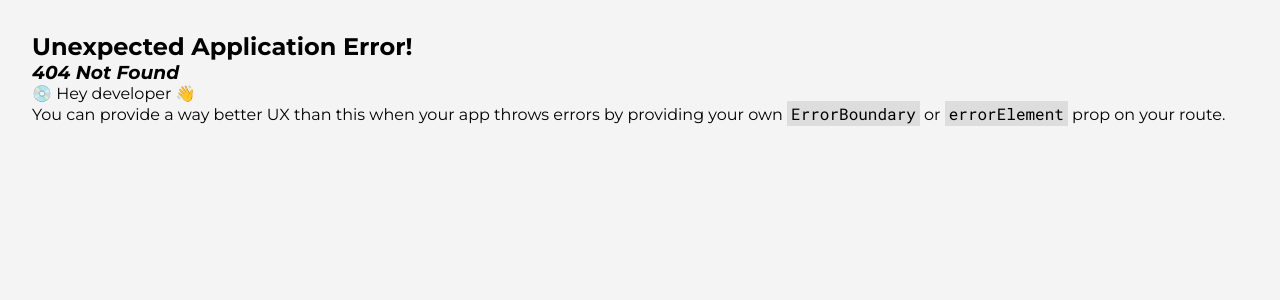
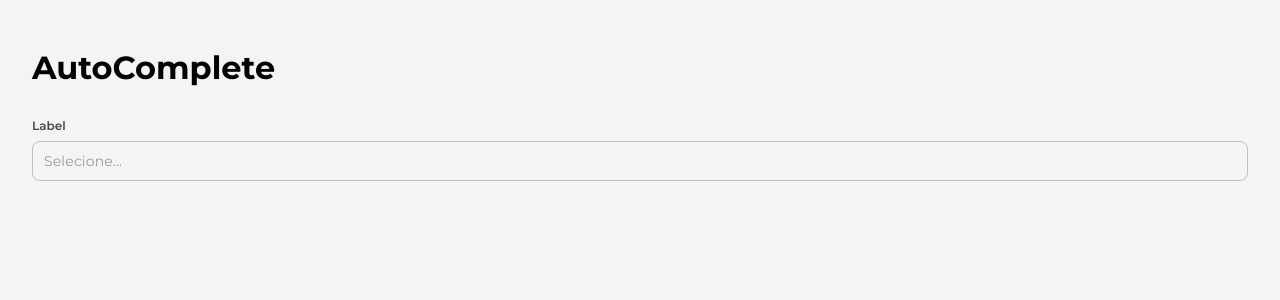
Before and after one commit to Makson19/components, a React (Vite) app: page /autocomplete in a window 1280 px wide. Before the commit this address had no page. Shown: the top 300 px of the page. Built offline with nearby package versions, Linux system fonts and the light colour scheme.

Commit message:
feat: add autocomplete component

```diff
--- a/package.json
+++ b/package.json
@@ -16,8 +16,10 @@
     "@emotion/styled": "^11.14.1",
     "@mui/icons-material": "^7.3.7",
     "@mui/material": "^7.3.7",
+    "final-form": "^5.0.0",
     "react": "^19.2.0",
     "react-dom": "^19.2.0",
+    "react-final-form": "^7.0.0",
     "react-router": "^7.13.0"
   },
   "devDependencies": {
--- /dev/null
+++ b/src/components/AutoComplete.tsx
@@ -0,0 +1,109 @@
+import React from 'react';
+import { Autocomplete as AutoCompleteComponent, TextField } from '@mui/material';
+import './styles/AutoComplete.styles.css';
+
+type IValue = { [key: string]: any } | any;
+
+interface IAutoCompleteProps {
+  label?: string;
+  labelPosition?: 'top' | 'left';
+  options: any[];
+  freeSolo?: boolean;
+  placeholder?: string;
+  inputProps?: React.ComponentProps<'input'>;
+  autoCompleteProps?: any;
+  meta?: { touched?: boolean, error?: string };
+  fetchOptions?: (param: any) => Promise<void>;
+}
+
+const AutoComplete = (props: IAutoCompleteProps) => {
+  const { label, labelPosition = 'top', options, freeSolo, inputProps, meta, placeholder, autoCompleteProps, fetchOptions } = props;
+  const inputRef = React.useRef<HTMLInputElement>(null);
+  // const [autoCompleteKey, setAutoCompleteKey] = React.useState(new Date().toISOString());
+  const [inputValue, setInputValue] = React.useState('');
+
+  // React.useEffect(() => {
+  //   if (inputProps?.value === '') {
+  //     setAutoCompleteKey(new Date().toISOString());
+  //   }
+  // }, [inputProps?.value])
+
+  React.useEffect(() => {
+    if (!fetchOptions) return;
+
+    // if (inputValue === '') {
+    //   setAutoCompleteKey(new Date().toISOString());
+    // }
+
+    const handler = setTimeout(() => {
+      if (inputValue && inputValue.length > 0) {
+        fetchOptions(inputValue);
+      }
+    }, 500); // delay de 500ms
+
+    return () => {
+      clearTimeout(handler);
+    };
+  }, [inputValue]);
+
+  return (
+    <div>
+      <div
+        className={
+          'ft-autocomplete-container' +
+          ` label-pos-${labelPosition}`
+        }
+      >
+        {label && (
+          <label htmlFor={inputProps?.id} className='ft-autocomplete-label'>{label}</label>
+        )}
+        <div className='ft-input-wrapper'>
+          <AutoCompleteComponent
+            {...autoCompleteProps}
+            // key={autoCompleteKey}
+            freeSolo={freeSolo}
+            options={options}
+            // disableClearable
+            selectOnFocus
+            clearText='Limpar campo'
+            loadingText='Carregando...'
+            noOptionsText='Sem opções'
+            getOptionLabel={(option: IValue) => option?.label}
+            // filterOptions={(x) => x}
+            renderInput={(params: any) => {
+              return (
+                <TextField
+                  {...params}
+                  // variant='standard'
+                  ref={inputRef}
+                  placeholder={placeholder}
+                  slotProps={{
+                    htmlInput: {
+                      ...params?.inputProps,
+                      id: inputProps?.id,
+                    }
+                  }}
+                />
+              )
+            }}
+            onInputChange={(_, value, reason) => {
+              console.log('VALUEONINPUT', value)
+              console.log('reason', reason)
+              // if (typeof inputProps?.value === 'string' && inputProps?.value?.length > 0) {
+              //   fetchOptions?.(value);
+              // }
+              setInputValue(value);
+              inputProps?.onChange?.(value as any);
+            }}
+            inputValue={inputValue}
+          />
+        </div>
+      </div>
+      {meta?.touched && meta?.error && (
+        <span className=''>{meta?.error}</span>
+      )}
+    </div>
+  );
+};
+
+export default AutoComplete;
--- /dev/null
+++ b/src/components/styles/AutoComplete.styles.css
@@ -0,0 +1,50 @@
+.ft-autocomplete-container {
+  display: flex;
+  gap: 8px;
+}
+
+.ft-autocomplete-container.label-pos-top {
+  flex-direction: column;
+}
+
+.ft-autocomplete-container.label-pos-left {
+  align-items: center;
+  flex-direction: row;
+}
+
+.ft-autocomplete-container > .ft-autocomplete-label {
+  color: var(--black-750);
+  font-size: 12px;
+  font-weight: 600;
+  line-height: 120%;
+}
+
+.ft-autocomplete-container > .ft-input-wrapper {
+  flex: 1;
+}
+
+.ft-autocomplete-container > .ft-input-wrapper .MuiInputBase-root {
+  height: 40px;
+  padding: 8px 12px;
+}
+
+.ft-autocomplete-container > .ft-input-wrapper .MuiInputBase-root > .MuiInputBase-input {
+  color: var();
+  font-size: 14px;
+  padding: 0;
+}
+
+.ft-autocomplete-container > .ft-input-wrapper .MuiInputBase-root > fieldset {
+  border: 1px solid var(--black-250);
+  border-radius: 8px;
+}
+
+.ft-autocomplete-container > .ft-input-wrapper .MuiInputBase-root:hover > fieldset {
+  border-color: var(--gray-400);
+  /* border-color: red; */
+}
+
+.ft-autocomplete-container > .ft-input-wrapper .MuiInputBase-root:focus-within > fieldset {
+  border-color: var(--gray-400);
+  /* border-color: red; */
+}
--- /dev/null
+++ b/src/pages/AutoCompletePage.tsx
@@ -0,0 +1,108 @@
+import React from 'react';
+import AutoComplete from '../components/AutoComplete';
+import { Field, Form } from 'react-final-form';
+
+interface ICharacter {
+  created: string;
+  episode: string[];
+  gender: string;
+  id: number;
+  image: string;
+  location: { name: string, url: string };
+  name: string;
+  origin: { name: string, url: string };
+  species: string;
+  status: string;
+  type: string;
+  url: string;
+}
+
+interface IOption extends ICharacter {
+  value: number | string;
+  label: string;
+}
+
+const AutoCompletePage = () => {
+  const [options, setOptions] = React.useState<IOption[]>([]);
+  const [value, setValue] = React.useState<ICharacter | null>(null);
+  const [loading, setLoading] = React.useState(false);
+
+  console.log('VALUE', value)
+
+  const fetchCharacter = async (name?: string) => {
+    setLoading(true);
+    try {
+      const url = new URL('https://rickandmortyapi.com/api/character/');
+      if (name) {
+        const params = { name: name };
+        Object.keys(params).forEach((key: string) => url.searchParams.append(key, (params as Record<string, string>)[key]));
+      }
+      const response = await fetch(url);
+      const data = await response.json();
+
+      let formattedData = [];
+      if (response.ok) {
+        formattedData = data?.results?.map((item: ICharacter) => ({
+          ...item,
+          label: item.name,
+          value: item.id,
+          key: item.id
+        }));
+      }
+      setOptions(formattedData);
+    } catch (err) {
+      console.error(err);
+    } finally {
+      setLoading(false);
+    }
+  }
+
+  return (
+    <div>
+      <h1 className='title'>AutoComplete</h1>
+
+      <section className='section-container'>
+        <Form
+          onSubmit={(values: any) => console.log(values)}
+          render={({ handleSubmit, values }) => {
+            console.log('values', values)
+            return (
+              <form onSubmit={handleSubmit}>
+                <Field
+                  name='character'
+                  render={({ input, meta }) => {
+                    return (
+                      <AutoComplete
+                        freeSolo
+                        label='Label'
+                        options={options}
+                        placeholder='Selecione...'
+                        fetchOptions={fetchCharacter}
+                        inputProps={{
+                          ...input,
+                          id: 'auto-1'
+                        }}
+                        autoCompleteProps={{
+                          // onFocus: () => fetchCharacter(),
+                          onChange: (_, value: ICharacter) => {
+                            setValue(value);
+                            input?.onChange(value?.name);
+                          },
+                          loading: loading,
+                          value: value
+                        }}
+                        meta={meta}
+                      />
+                    )
+                  }}
+                />
+              </form>
+            )
+          }}
+        />
+      </section>
+    </div>
+  );
+};
+
+export default AutoCompletePage;
--- a/src/routes/pathUrls.tsx
+++ b/src/routes/pathUrls.tsx
@@ -1,3 +1,4 @@
+import AutoCompletePage from "../pages/AutoCompletePage";
 import ButtonPage from "../pages/ButtonPage";
 import InputPage from "../pages/InputPage";
 import SelectPage from "../pages/SelectPage";
@@ -14,5 +15,9 @@ export const routes = [
   {
     path: '/select',
     element: <SelectPage />
+  },
+  {
+    path: '/autocomplete',
+    element: <AutoCompletePage />
   }
 ]
```
Also changed, not shown: 1 other file (tests, documents, lock files or other folders).
